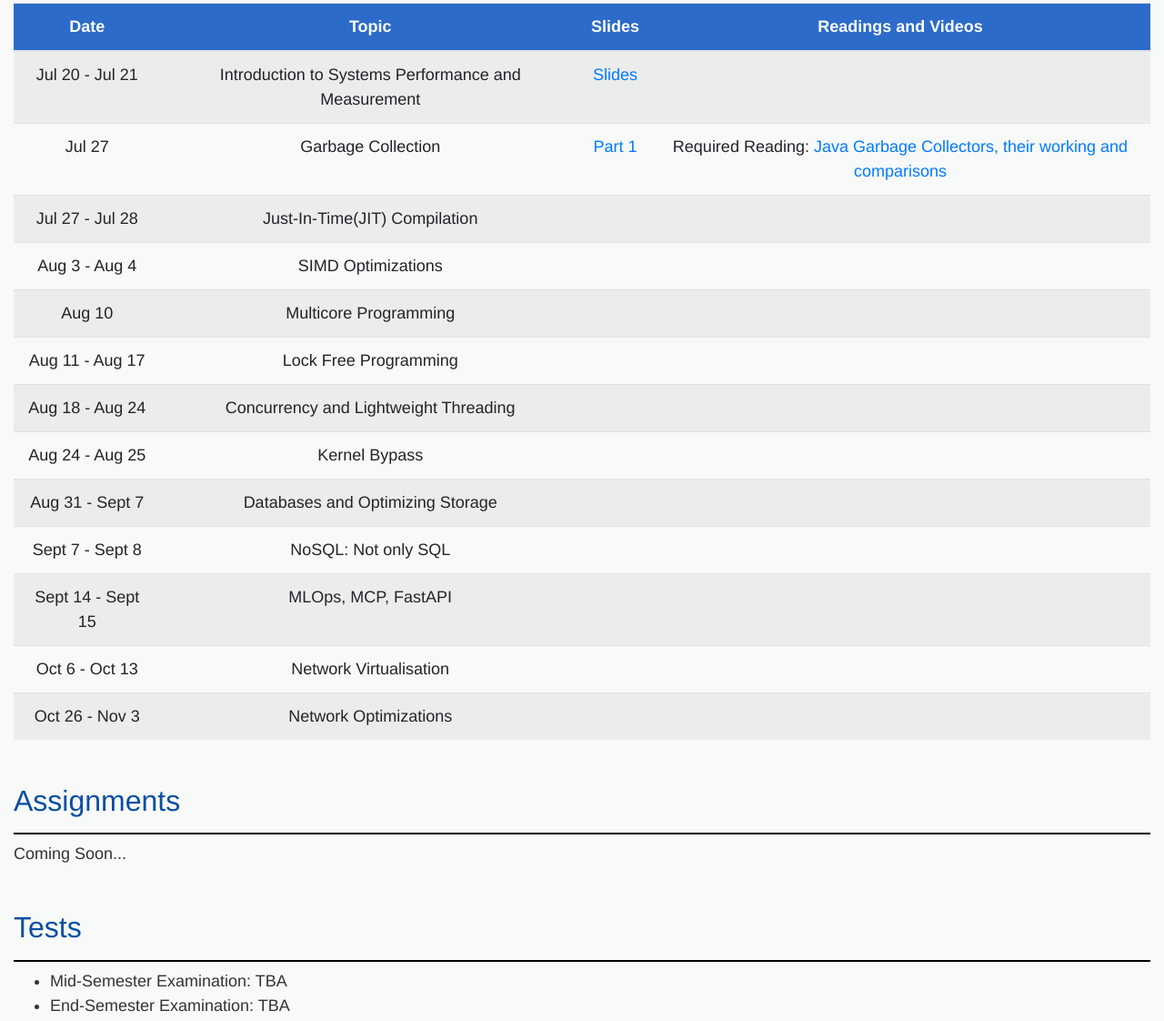
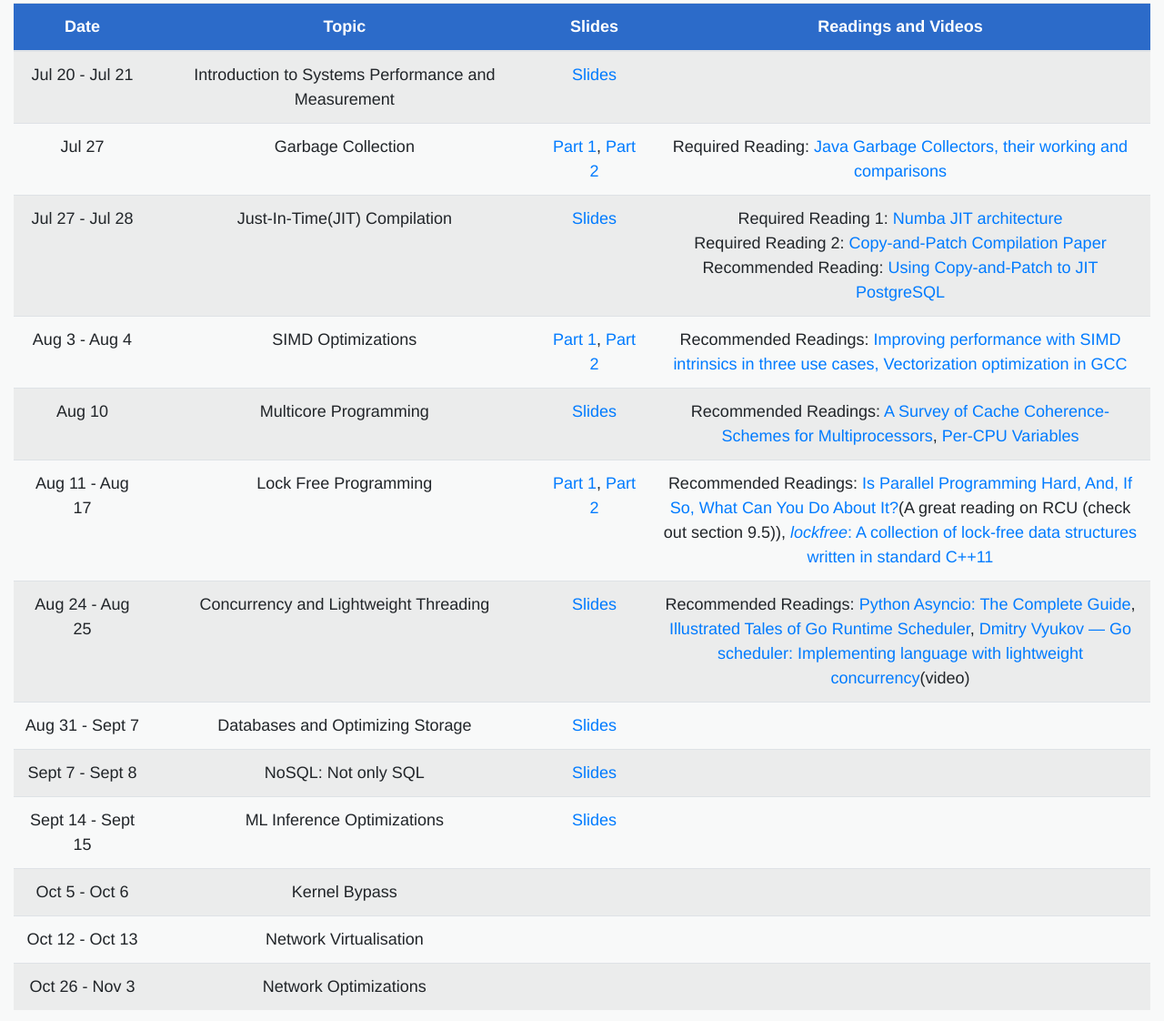
Before and after one commit to hamBan/DOCS-2026, a plain HTML site: page index.html in a window 1280 px wide. Shown: the part 2624-3746 px from the top of the page at 91% size. Drawn offline with nearby package versions, Linux system fonts and the light colour scheme.

Commit message:
Updated slides and schedule

```diff
--- a/index.html
+++ b/index.html
@@ -291,65 +291,76 @@
                     <tr>
                         <td>Jul 27</td>
                         <td>Garbage Collection</td>
-                        <td><a href="slides/T02_Garbage Collection-Part1.pdf">Part 1</a></td>
+                        <td><a href="slides/T02_Garbage Collection-Part1.pdf">Part 1</a>, <a href="slides/T02_Garbage Collection-Part2.pdf">Part 2</a></td>
                         <td> Required Reading: <a href="https://anmolsehgal.medium.com/java-garbage-collectors-610689a5b125">Java Garbage Collectors, their working and comparisons</a></td>
                     </tr>
                     <tr>
                         <td>Jul 27 - Jul 28</td>
                         <td>Just-In-Time(JIT) Compilation</td>
-                        <td></td>
-                        <td> </td>
+                        <td><a href="slides/T03_JIT.pdf">Slides</a></td>
+                        <td> Required Reading 1: <a href="https://numba.readthedocs.io/en/stable/developer/architecture.html">Numba JIT architecture</a><br>
+                            Required Reading 2: <a href="https://fredrikbk.com/publications/copy-and-patch.pdf">Copy-and-Patch Compilation Paper</a> <br>
+                        Recommended Reading: <a href="https://www.pinaraf.info/2024/03/look-ma-i-wrote-a-new-jit-compiler-for-postgresql/">Using Copy-and-Patch to JIT PostgreSQL
+                        </td>
                     </tr>
                     <tr>
                         <td>Aug 3 - Aug 4</td>
                         <td>SIMD Optimizations</td>
-                        <td></td>
-                        <td></td>
+                        <td><a href="slides/T04_SIMD_Optimizations-Part1.pdf">Part 1</a>, <a href="slides/T04_SIMD_Optimizations-Part2.pdf">Part 2</a></td>
+                        <td>
+                            Recommended Readings: <a href="https://stackoverflow.blog/2020/07/08/improving-performance-with-simd-intrinsics-in-three-use-cases/">Improving performance with SIMD intrinsics in three use cases, <a href = "https://developers.redhat.com/articles/2023/12/08/vectorization-optimization-gcc">Vectorization optimization in GCC</a>
+                        </td>
                     </tr>
                     <tr>
                         <td>Aug 10</td>
                         <td>Multicore Programming</td>
-                        <td></td>
-                        <td></td>
+                        <td><a href="slides/T05_Multicore_Programming.pdf">Slides</td>
+                        <td>
+                            Recommended Readings: <a href="https://www.cs.cmu.edu/afs/cs/academic/class/15740-s17/www/papers/strenstrom90.pdf">A Survey of Cache Coherence- Schemes for Multiprocessors</a>, <a href="https://0xax.gitbooks.io/linux-insides/content/Concepts/linux-cpu-1.html"> Per-CPU Variables</a>
+                        </td>
                     </tr>
                     <tr>
                         <td>Aug 11 - Aug 17</td>
                         <td>Lock Free Programming</td>
-                        <td></td>
+                        <td><a href="slides/T05_Lock-Free-Programming-Part1.pdf">Part 1</a>, <a href="slides/T05_Lock-Free-Programming-Part2.pdf">Part 2</a></td>
+                        <td>
+                            Recommended Readings: <a href="https://arxiv.org/pdf/1701.00854"> Is Parallel Programming Hard, And, If So, What Can You Do About It?</a>(A great reading on RCU (check out section 9.5)),  <a href = "https://github.com/DNedic/lockfree"><i>lockfree</i>: A collection of lock-free data structures written in standard C++11</a>
+                        </td>
+                    </tr>
+                    <tr>
+                        <td> Aug 24 - Aug 25</td>
+                        <td>Concurrency and Lightweight Threading</td>
+                        <td><a href="slides/T06_Concurrency_and_Lightweight_Threads.pdf">Slides</td>
+                        <td>
+                            Recommended Readings: <a href="https://superfastpython.com/python-asyncio/">Python Asyncio: The Complete Guide</a>, <a href="https://medium.com/@ankur_anand/illustrated-tales-of-go-runtime-scheduler-74809ef6d19b">Illustrated Tales of Go Runtime Scheduler</a>, <a href="https://www.youtube.com/watch?v=-K11rY57K7k">Dmitry Vyukov — Go scheduler: Implementing language with lightweight concurrency</a>(video)
+                        </td>
+                    </tr>
+                    <tr>
+                        <td> Aug 31 - Sept 7 </td>
+                        <td>Databases and Optimizing Storage</td>
+                        <td><a href="slides/T07_Databases_and_Optimizing_Storage.pdf">Slides</td>
                         <td></td>
                     </tr>
                     <tr>
-                        <td> Aug 18 - Aug 24</td>
-                        <td>Concurrency and Lightweight Threading</td>
-                        <td></td>
+                        <td> Sept 7 - Sept 8 </td>
+                        <td>NoSQL: Not only SQL</td>
+                        <td><a href="slides/T08_NoSQL.pdf">Slides</td>
                         <td></td>
                     </tr>
                     <tr>
-                        <td> Aug 24 - Aug 25 </td>
+                        <td> Sept 14 - Sept 15 </td>
+                        <td>ML Inference Optimizations</td>
+                        <td><a href="slides/T09_ML_Inference_Optimizations_Redesigned.pptx.pdf">Slides</td>
+                        <td></td>
+                    </tr>
+                    <tr>
+                        <td> Oct 5 - Oct 6 </td>
                         <td>Kernel Bypass</td>
                         <td></td>
                         <td></td>
                     </tr>
                     <tr>
-                        <td> Aug 31 - Sept 7 </td>
-                        <td>Databases and Optimizing Storage</td>
-                        <td></td>
-                        <td></td>
-                    </tr>
-                    <tr>
-                        <td> Sept 7 - Sept 8 </td>
-                        <td>NoSQL: Not only SQL</td>
-                        <td></td>
-                        <td></td>
-                    </tr>
-                    <tr>
-                        <td> Sept 14 - Sept 15 </td>
-                        <td>MLOps, MCP, FastAPI</td>
-                        <td></td>
-                        <td></td>
-                    </tr>
-                    <tr>
-                        <td> Oct 6 - Oct 13 </td>
+                        <td> Oct 12 - Oct 13 </td>
                         <td>Network Virtualisation</td>
                         <td></td>
                         <td></td>
```
Also changed, not shown: 11 other files.
